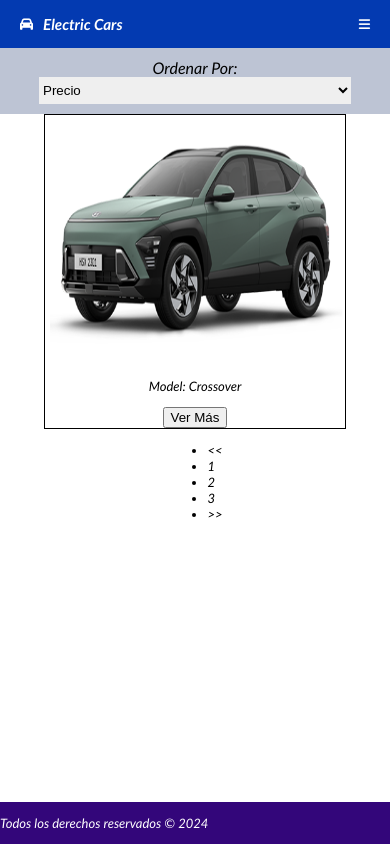
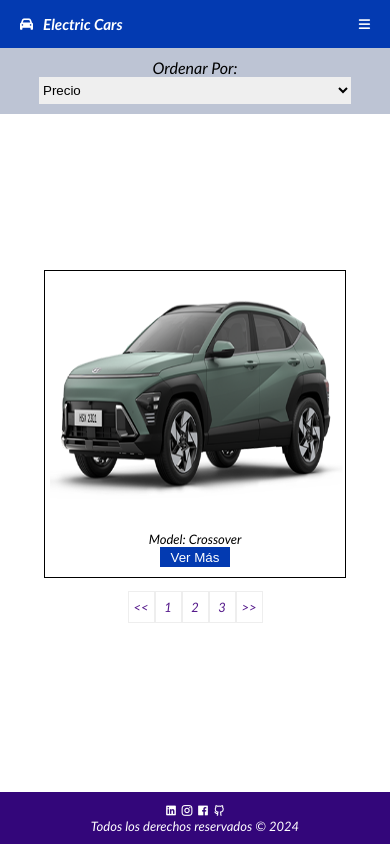
Before and after one commit to Jose-Santibanez/DesafioMediaqueries, a plain HTML site: page index.html in a window 390 px wide. Drawn offline with nearby package versions, Linux system fonts and the light colour scheme.

Commit message:
Mobilfirst

```diff
--- a/assets/css/style.css
+++ b/assets/css/style.css
@@ -60,16 +60,66 @@ body{
     display: flex;
     flex-direction: column;
     align-items: center;
-
+    justify-content: center;
 }
-.card{
+#contenido .card{
     display: flex;
     flex-direction: column;
     align-items: center;
     border: 1px solid;
-    }
+
+}
+#contenido .card img{
+    width: 300px;
+    height: 250px ;
+}
+#contenido .card p{
+    margin:0;
+    padding-top: 10px;
+}
+#contenido .card button{
+    margin-bottom: 10px;
+    color: white;
+    background-color: rgb(3, 58, 177);
+    width: 70px;
+    height: 20px;
+    border: none;
+}
+#contenido .paginar{
+    display: flex;
+    justify-content: center;
+    width: 80%;
+}
+#contenido .paginar ul{
+    display: flex;
+    list-style: none;
+    padding:0;
+}
+#contenido .paginar li{
+    display: flex;
+    justify-content: center;
+    align-items: center;
+    width: 25px;
+    height: 30px;
+    border: 1px ridge;
+}
+#contenido .paginar li a{
+    text-decoration: none;
+}
+
 #footer{
+    display: flex;
+    flex-direction: column;
+    align-items: center;
     background-color: rgb(51, 6, 122);
     grid-area: footer;
     color: white;
 }
+#footer .redes{
+    padding-top: 10px;
+
+}
+#footer p{
+    margin: 0;
+    padding-bottom:10px;
+}
--- a/index.html
+++ b/index.html
@@ -30,19 +30,28 @@
         </section>
         <main id="contenido">
             <div class="card">
-                <img src="assets/img/auto.webp" alt="" style="width: 300px; height: 250px ;">
+                <img src="assets/img/auto.webp" alt="" style="">
                 <p>Model: Crossover</p>
                 <button>Ver Más</button>
             </div>
-            <ul>
-               <li><<</li>
-               <li>1</li>
-               <li>2</li>
-               <li>3</li>
-               <li>>></li>
-            </ul>
+            <div class="paginar">
+                <ul >
+                    <li><a href=""><<</a></li>
+                    <li><a href="">1</a></li>
+                    <li><a href="">2</a></li>
+                    <li><a href="">3</a></li>
+                    <li><a href="">>></a></li>
+                 </ul>
+            </div>
+
         </main>
         <footer id="footer">
+            <div class="redes">
+                <i class="ri-linkedin-box-fill"></i>
+                <i class="ri-instagram-line"></i>
+                <i class="ri-facebook-box-fill"></i>
+                <i class="ri-github-line"></i>
+            </div>
             <p>Todos los derechos reservados &copy; 2024</p>
         </footer>
 </body>
```
